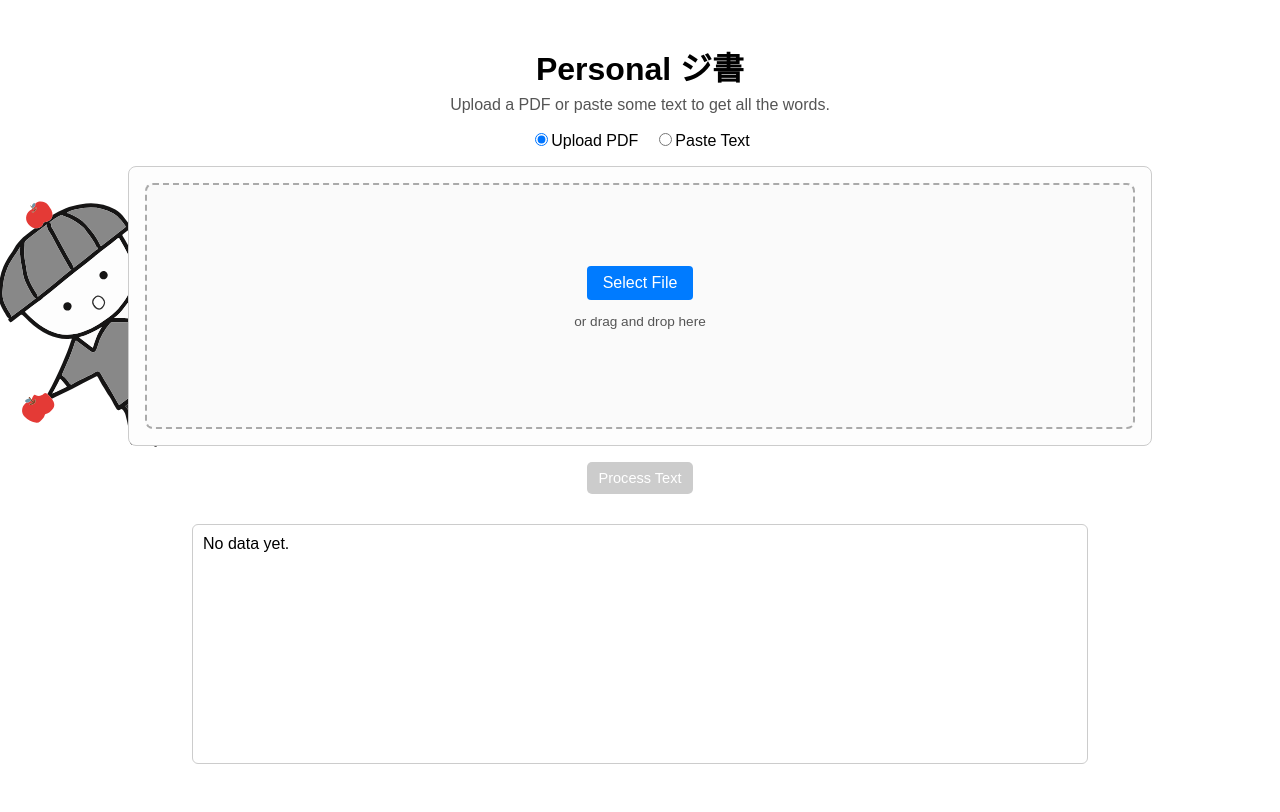
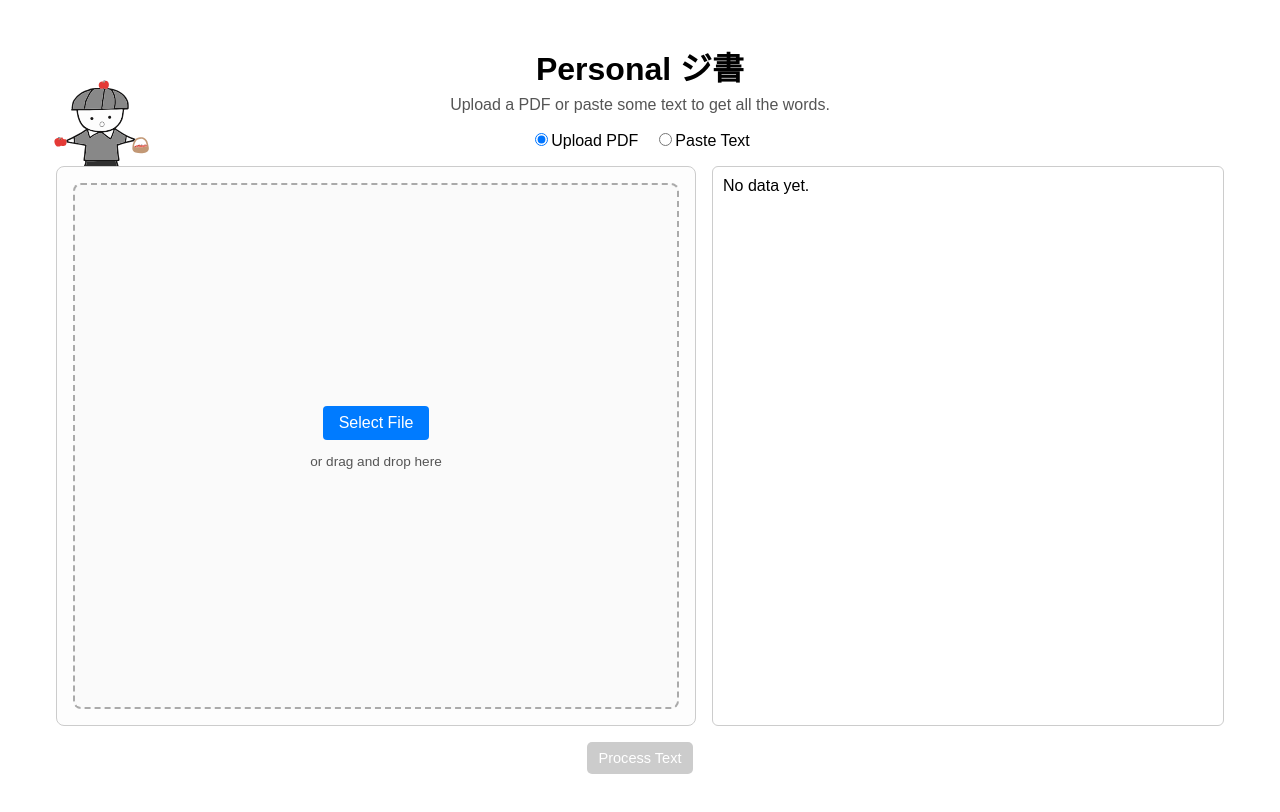
Before and after one commit to jihanv/pdf-analyzer, a React (Vite) app: page / in a window 1280 px wide. Built offline with nearby package versions, Linux system fonts and the light colour scheme; no server answers.

Commit message:
Change layout

```diff
--- a/src/components/MyComponent.tsx
+++ b/src/components/MyComponent.tsx
@@ -36,13 +36,17 @@ export default function MyComponent() {
         <div className="upload-container">
             <Header />
             <InputModeToggle />
-            <div className="input-container">
-                {inputMode === "pdf" && <FileUpload />}
-                {inputMode === "text" && <TextInput />}
-                <div className="apple"></div>
+            <div className="view">
+
+                <div className="input-container">
+                    {inputMode === "pdf" && <FileUpload />}
+                    {inputMode === "text" && <TextInput />}
+                    <div className="apple"></div>
+                </div>
+                <ResultsTable />
+
             </div>
             <ProcessButton />
-            <ResultsTable />
         </div>
     );
 }
--- a/src/index.css
+++ b/src/index.css
@@ -1,39 +1,17 @@
-/* =======================
-   Upload container
-======================= */
-.upload-container {
-  position: relative;
-  width: 100%;
-  margin: 40px auto;
+.view {
   display: flex;
-  flex-direction: column;
-  align-items: center; /* center children */
-  font-family: Arial, sans-serif;
-}
-
-.upload-container h2 {
-  font-size: 2rem;
-  margin: 0.2rem;
-  align-items: center;
-}
-
-.upload-container p {
-  color: #555;
-  margin: 0.2rem;
-  margin-bottom: 1rem;
+  flex-direction: row;
+  gap: 1rem;
 }
 
 /* =======================
    Shared input container (PDF/Text)
 ======================= */
 .input-container {
-  width: 80vw;
-  max-width: 1200px;
-
-  height: 35vh;
+  width: 50vw;
+  height: 70vh;
   display: flex;
-  align-items: stretch;
-  justify-content: stretch;
+  flex-direction: column;
   margin: 0 auto 1rem;
   border: 1px solid #ccc;
   border-radius: 8px;
@@ -52,7 +30,7 @@
   border: 2px solid #aaa;
   border-radius: 8px;
   padding: 16px;
-  font-size: 1rem;
+  font-size: 1.3rem;
   box-sizing: border-box;
   resize: none;
   background: #fff;
@@ -98,6 +76,31 @@
   background: #0056b3;
 }
 
+/* =======================
+   Upload container
+======================= */
+.upload-container {
+  position: relative;
+  width: 100%;
+  margin: 40px auto;
+  display: flex;
+  flex-direction: column;
+  align-items: center; /* center children */
+  font-family: Arial, sans-serif;
+}
+
+.upload-container h2 {
+  font-size: 2rem;
+  margin: 0.2rem;
+  align-items: center;
+}
+
+.upload-container p {
+  color: #555;
+  margin: 0.2rem;
+  margin-bottom: 1rem;
+}
+
 .small-text {
   margin-top: 8px;
   font-size: 0.85rem;
@@ -126,19 +129,20 @@
 /* =======================
    Results
 ======================= */
-.results {
+/* .results {
   margin-top: 30px;
   text-align: left;
-  width: 70vw;
+  width: 30vw;
   height: 30vh;
-}
+} */
 
 .results {
-  margin-top: 30px;
   text-align: left;
-  width: 70vw;
+  /* width: 30vw;
   max-width: 1200px;
-  height: 30vh;
+  height: 30vh; */
+  width: 40vw;
+  height: 70vh;
   overflow-y: auto; /* Enable vertical scrolling */
   border: 1px solid #ccc; /* Optional: add a border */
   border-radius: 6px; /* Optional: match input container style */
@@ -148,10 +152,10 @@
 }
 .apple {
   position: absolute;
-  top: 30%;
+  top: 5%;
   left: 0;
-  transform: translate(-30%, -30%) rotate(-37deg); /* pop out left & center vertically */
-  width: 40%; /* or a percentage like 30% */
+  transform: translate(-0%, -0%); /* pop out left & center vertically */
+  width: 15%; /* or a percentage like 30% */
   aspect-ratio: 16 / 9;
   background-image: url("/jihan-apple.svg");
   background-repeat: no-repeat;
```
